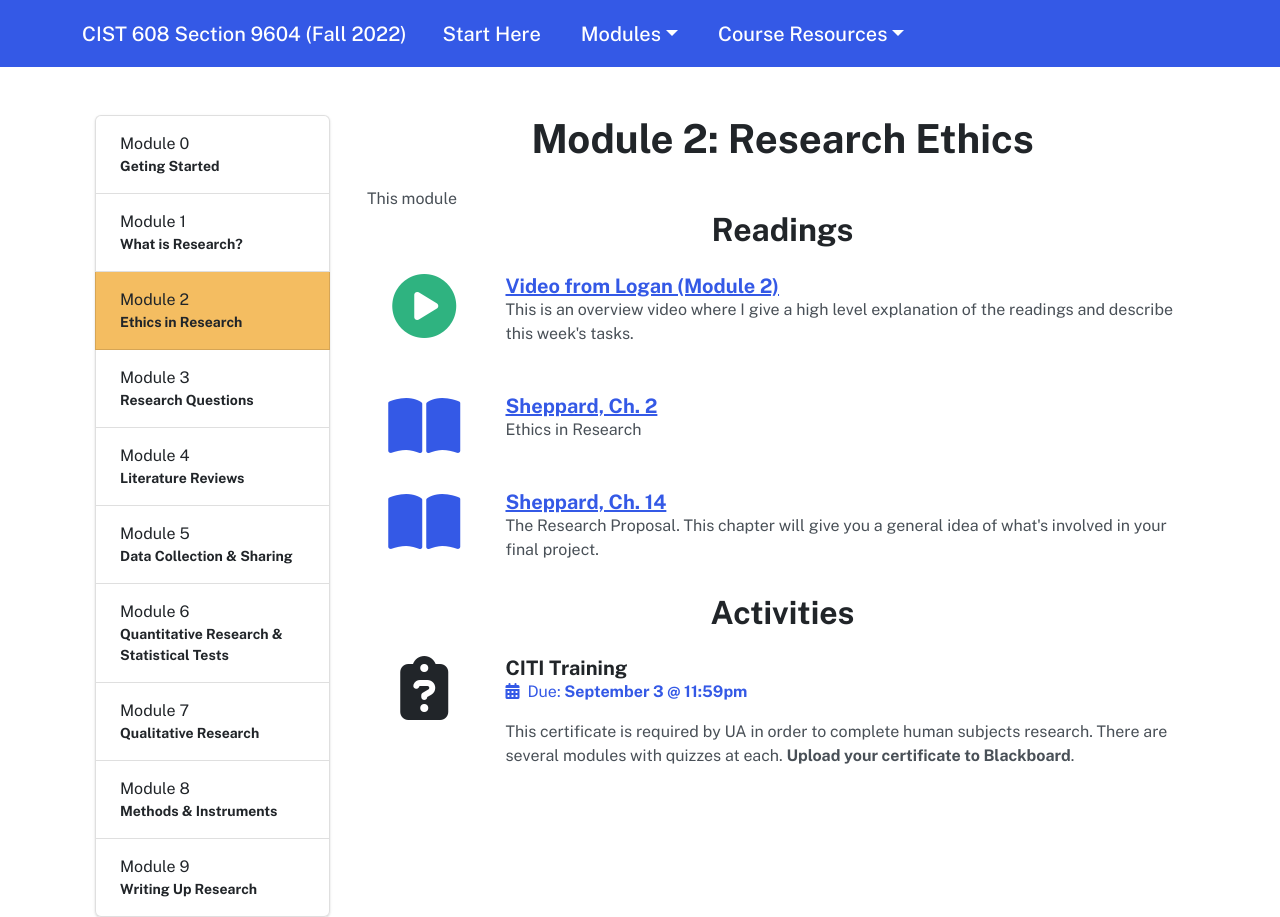
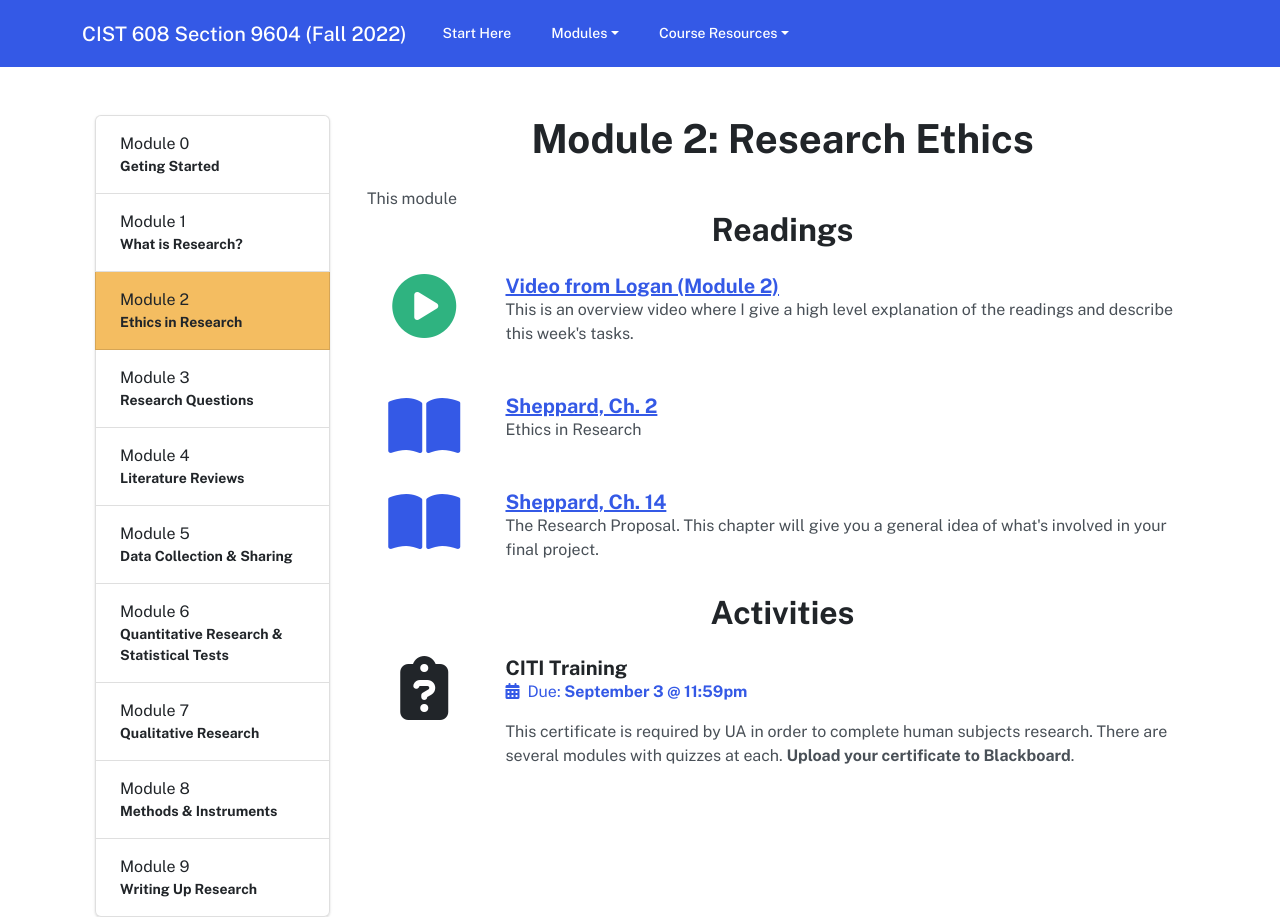
Before and after one commit to loganrath/cist608, a Jekyll site: the page built from module-02.md, in a window 1280 px wide. Built offline with Jekyll 4.4.1, drawn with Linux system fonts in a browser that asks for light colours; nearby versions of some CDN libraries.

Commit message:
Update navbar.html

```diff
--- a/_includes/navbar.html
+++ b/_includes/navbar.html
@@ -6,7 +6,7 @@
       </button>
 
       <div class="collapse navbar-collapse" id="navbarsExample03">
-        <ul class="navbar-nav mr-auto h5">
+        <ul class="navbar-nav mr-auto">
           <li class="nav-item">
             <a class="nav-link" href="/getting-started.html">Start Here</a>
           </li>
```
